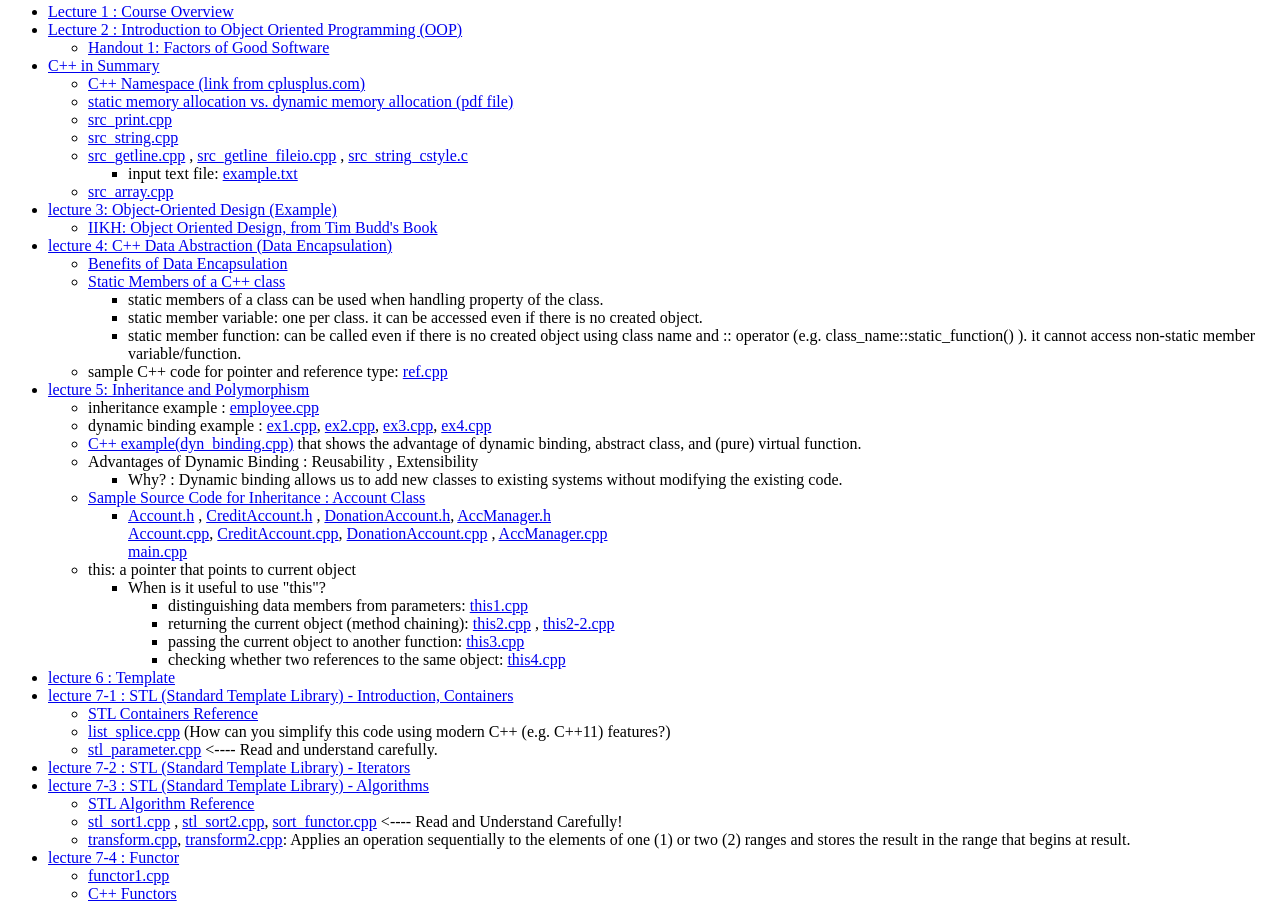
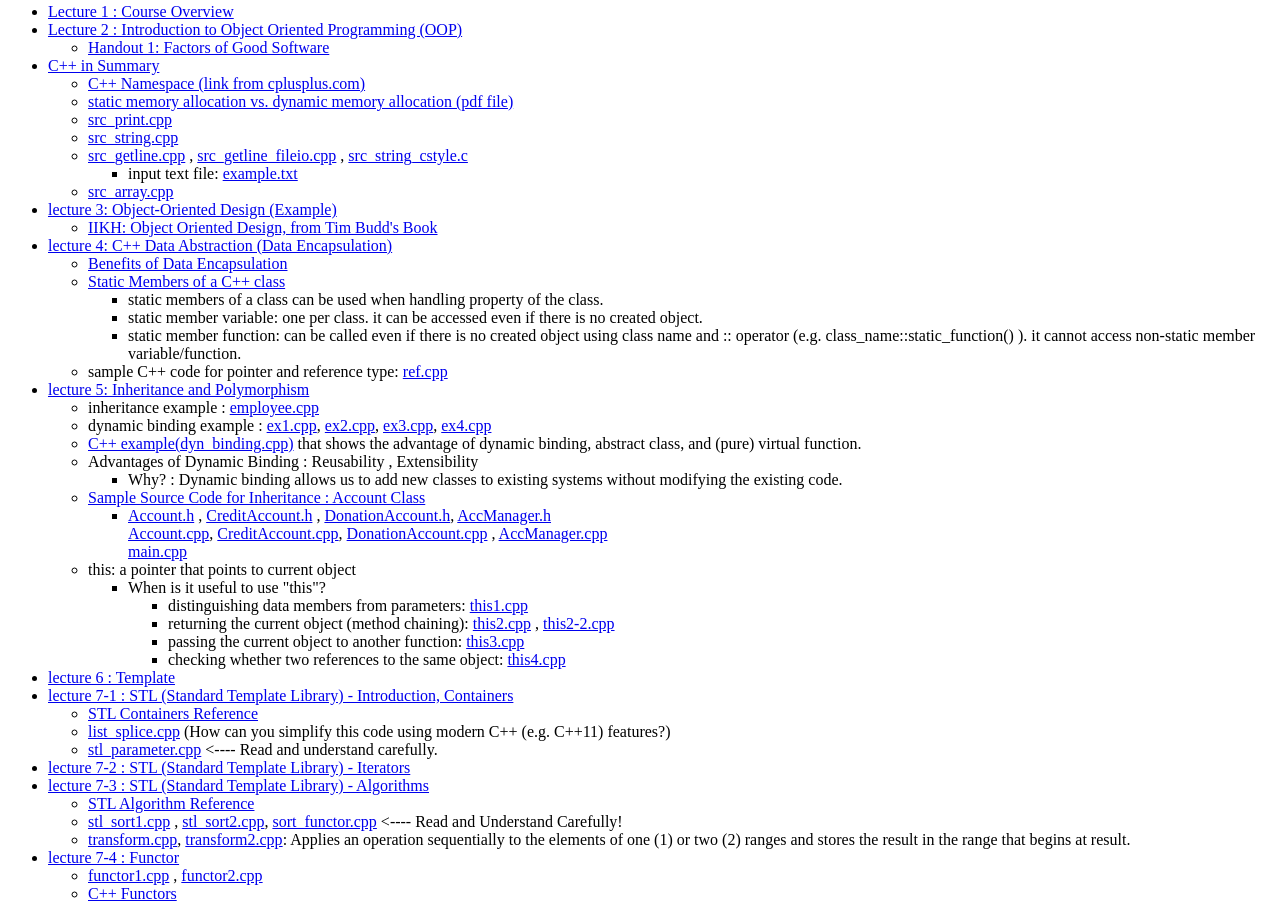
Before and after one commit to sohnbong/oop26, a plain HTML site: page index.html in a window 1280 px wide. Shown: the part 1529-2448 px from the top of the page. Drawn offline with Linux system fonts and the light colour scheme.

Commit message:
Update index.html

```diff
--- a/index.html
+++ b/index.html
@@ -188,7 +188,7 @@
  	</ul>
 	<li> <a href="./OOP07-4.pptx"> lecture 7-4 : Functor </a>
 	<ul>
-		<li> <a href="./functor1.cpp">functor1.cpp</a></li>
+		<li> <a href="./functor1.cpp">functor1.cpp</a> , <a href="./functor2.cpp">functor2.cpp</a></li>
 		<li> <a href="https://www.geeksforgeeks.org/cpp/functors-in-cpp/">C++ Functors</a></li>
 	</ul>
 </ul>
```
